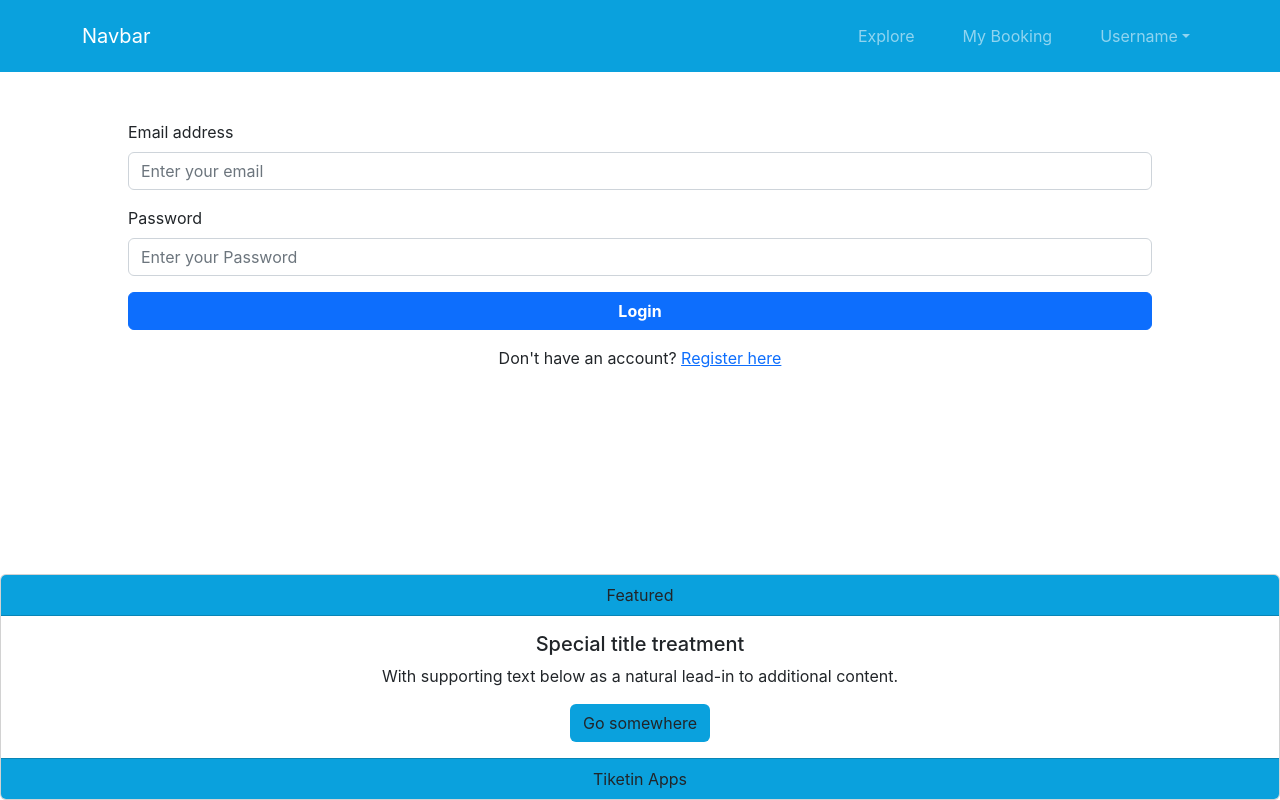
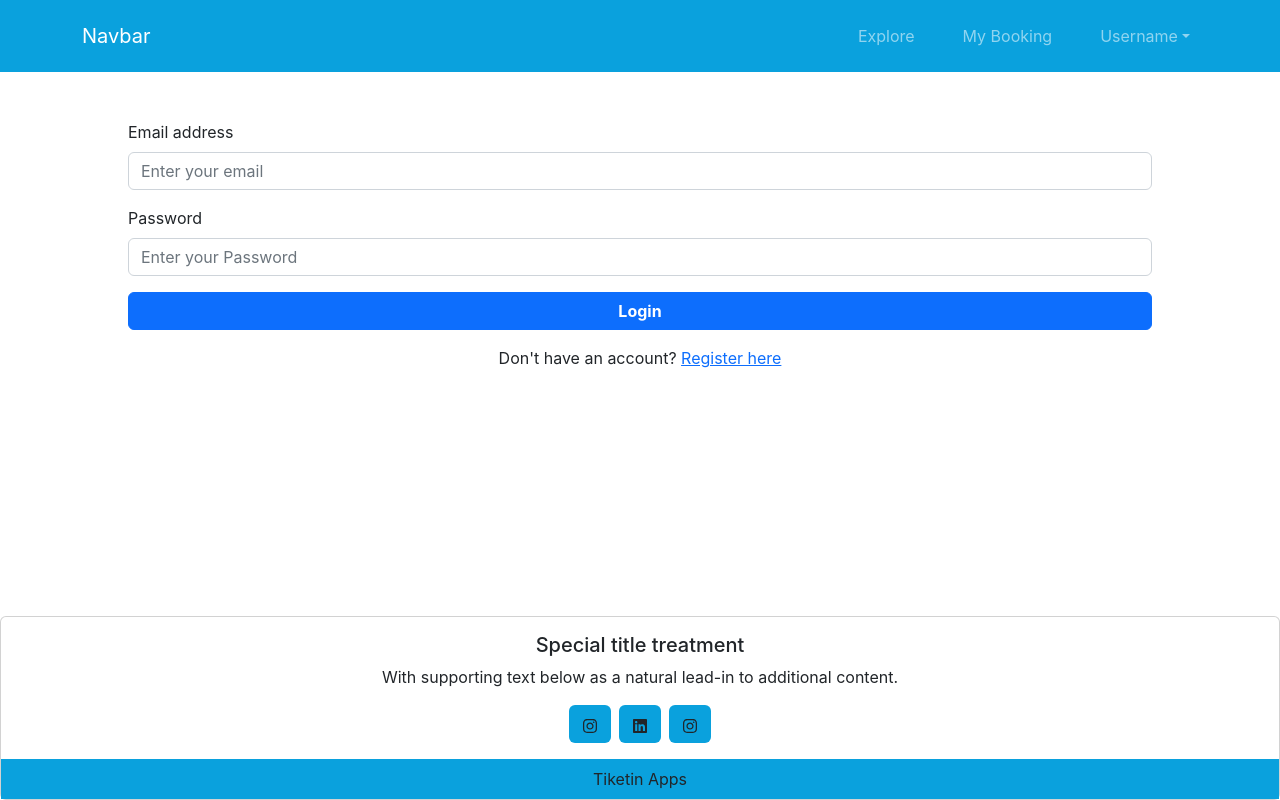
Before and after one commit to MuhammadAbdiel/capstone-dicoding, a React (Create React App) app: page /login in a window 1280 px wide. Built offline with nearby package versions, Linux system fonts and the light colour scheme; the HTML template or start-up script is replaced by a standard one.

Commit message:
memperbarui component footer style

```diff
--- a/src/components/FooterStyleComponent.jsx
+++ b/src/components/FooterStyleComponent.jsx
@@ -1,19 +1,24 @@
 import React from 'react'
+import { FaInstagram } from 'react-icons/fa'
+import { FaLinkedin } from 'react-icons/fa'
 
 const FooterStyleComponent = () => {
   return (
     <footer className='card text-center position-sticky w-100 mt-4'>
-      <div className='card-header' style={{ backgroundColor: '#0AA1DD' }}>
-        Featured
-      </div>
       <div className='card-body'>
         <h5 className='card-title'>Special title treatment</h5>
         <p className='card-text'>With supporting text below as a natural lead-in to additional content.</p>
-        <a href='#' className='btn' style={{ backgroundColor: '#0AA1DD' }}>
-          Go somewhere
+        <a href='#' className='btn mx-1' style={{ backgroundColor: '#0AA1DD' }}>
+          <FaInstagram />
+        </a>
+        <a href='#' className='btn mx-1' style={{ backgroundColor: '#0AA1DD' }}>
+          <FaLinkedin />
+        </a>
+        <a href='#' className='btn mx-1' style={{ backgroundColor: '#0AA1DD' }}>
+          <FaInstagram />
         </a>
       </div>
-      <div className='card-footer' style={{ backgroundColor: '#0AA1DD' }}>
+      <div className='footer p-2' style={{ backgroundColor: '#0AA1DD' }}>
         Tiketin Apps
       </div>
     </footer>
```
